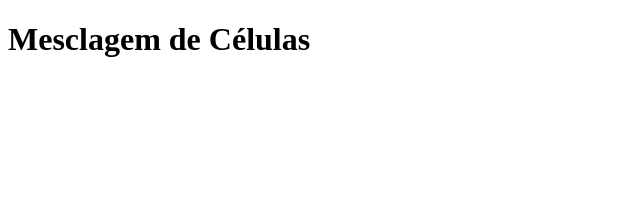
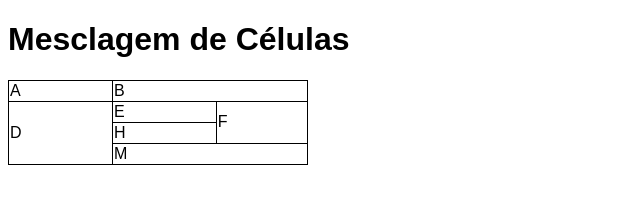
Before and after one commit to JuanCarlos005/html-css, a plain HTML site: page exercícios/ex023/tabela003.html in a window 1280 px wide. Shown: the whole page, without its empty margins (0-640 px from the left). Drawn offline with Linux system fonts and the light colour scheme.

Commit message:
Update tabela003.html

```diff
--- a/exercícios/ex023/tabela003.html
+++ b/exercícios/ex023/tabela003.html
@@ -4,8 +4,45 @@
     <meta charset="UTF-8">
     <meta name="viewport" content="width=device-width, initial-scale=1.0">
     <title>Tabelas</title>
+    <style>
+        body {
+            font-family: Arial, Helvetica, sans-serif;
+        }
+
+        table {
+            border-collapse: collapse;
+            width: 300px;
+            text-align: ce;
+        }
+
+        td {
+            border: 1px solid black;
+        }
+    </style>
 </head>
 <body>
     <h1>Mesclagem de Células</h1>
+    <table>
+        <tr>
+            <td>A</td>
+            <td colspan="2">B</td>
+
+        </tr>
+        <tr>
+            <td rowspan="3">D</td>
+            <td>E</td>
+            <td rowspan="2">F</td>
+        </tr>
+        <tr>
+
+            <td>H</td>
+
+        </tr>
+        <tr>
+
+
+            <td colspan="2">M</td>
+        </tr>
+    </table>
 </body>
 </html>
```
